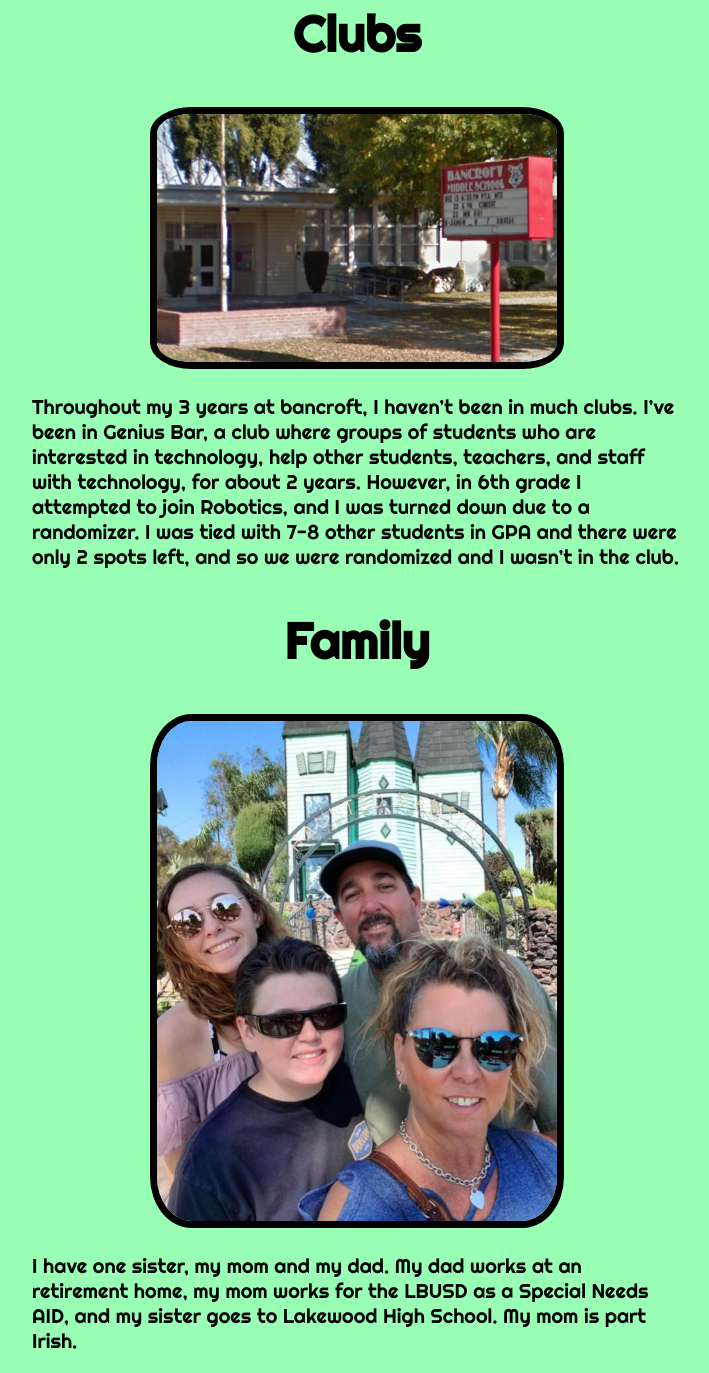
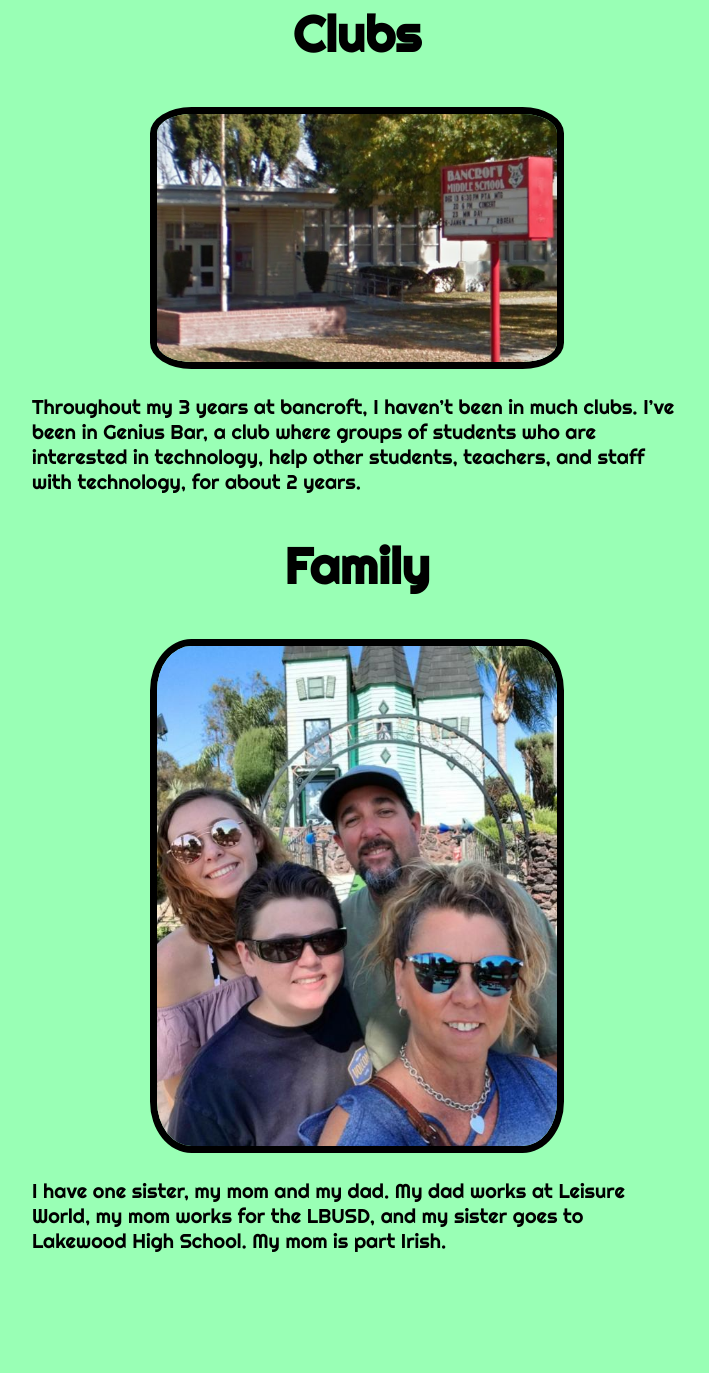
Before and after one commit to RileyDStroyer/RileyDStroyer.github.io, a plain HTML site: page index.html in a window 1280 px wide. Shown: the part 1471-2844 px from the top of the page, without its empty margins (283-992 px from the left). After the commit the page ends 2744 px from the top, so only its background shows below. Drawn offline with Linux system fonts and the light colour scheme.

Commit message:
Update index.html

```diff
--- a/index.html
+++ b/index.html
@@ -35,14 +35,14 @@
             <h2>Clubs</h2>
             <img src="images/schol.png" alt="Outside of " width="400">
             <p>
-                Throughout my 3 years at bancroft, I haven’t been in much clubs. I’ve been in Genius Bar, a club where groups of students who are interested in technology, help other students, teachers, and staff with technology, for about 2 years. However, in 6th grade I attempted to join Robotics, and I was turned down due to a randomizer. I was tied with 7-8 other students in GPA and there were only 2 spots left, and so we were randomized and I wasn’t in the club.
+                Throughout my 3 years at bancroft, I haven’t been in much clubs. I’ve been in Genius Bar, a club where groups of students who are interested in technology, help other students, teachers, and staff with technology, for about 2 years.
                 </p>
         </article>
         <article>
             <h2>Family</h2>
             <img src="images/FAMFAM.jpg" alt="Picture of my family" width="400">
             <p>
-                I have one sister, my mom and my dad. My dad works at an retirement home, my mom works for the LBUSD as a Special Needs AID, and my sister goes to Lakewood High School. My mom is part Irish.
+                I have one sister, my mom and my dad. My dad works at Leisure World, my mom works for the LBUSD, and my sister goes to Lakewood High School. My mom is part Irish.
                 </p>
         </article>
     </body>
```
